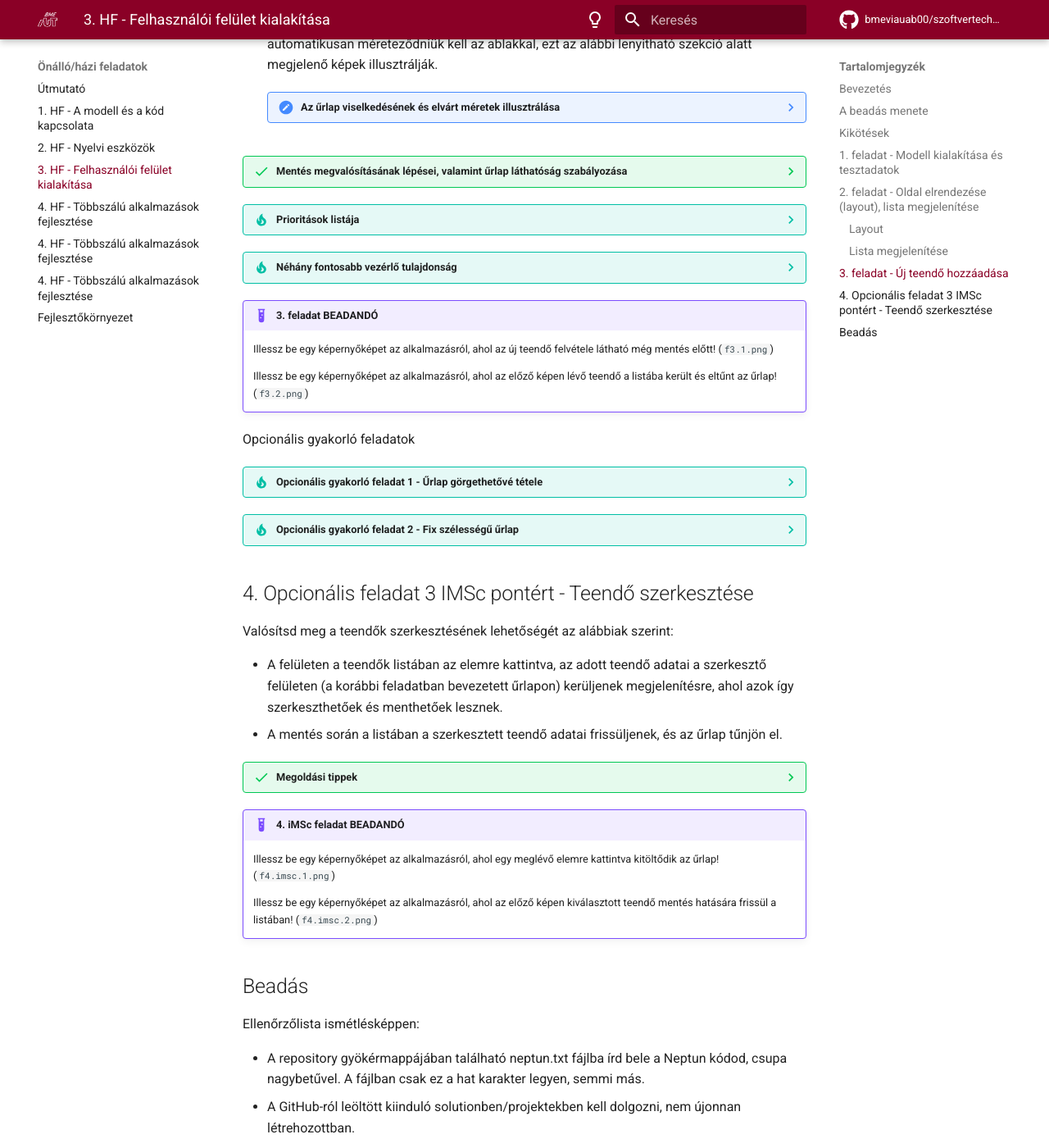
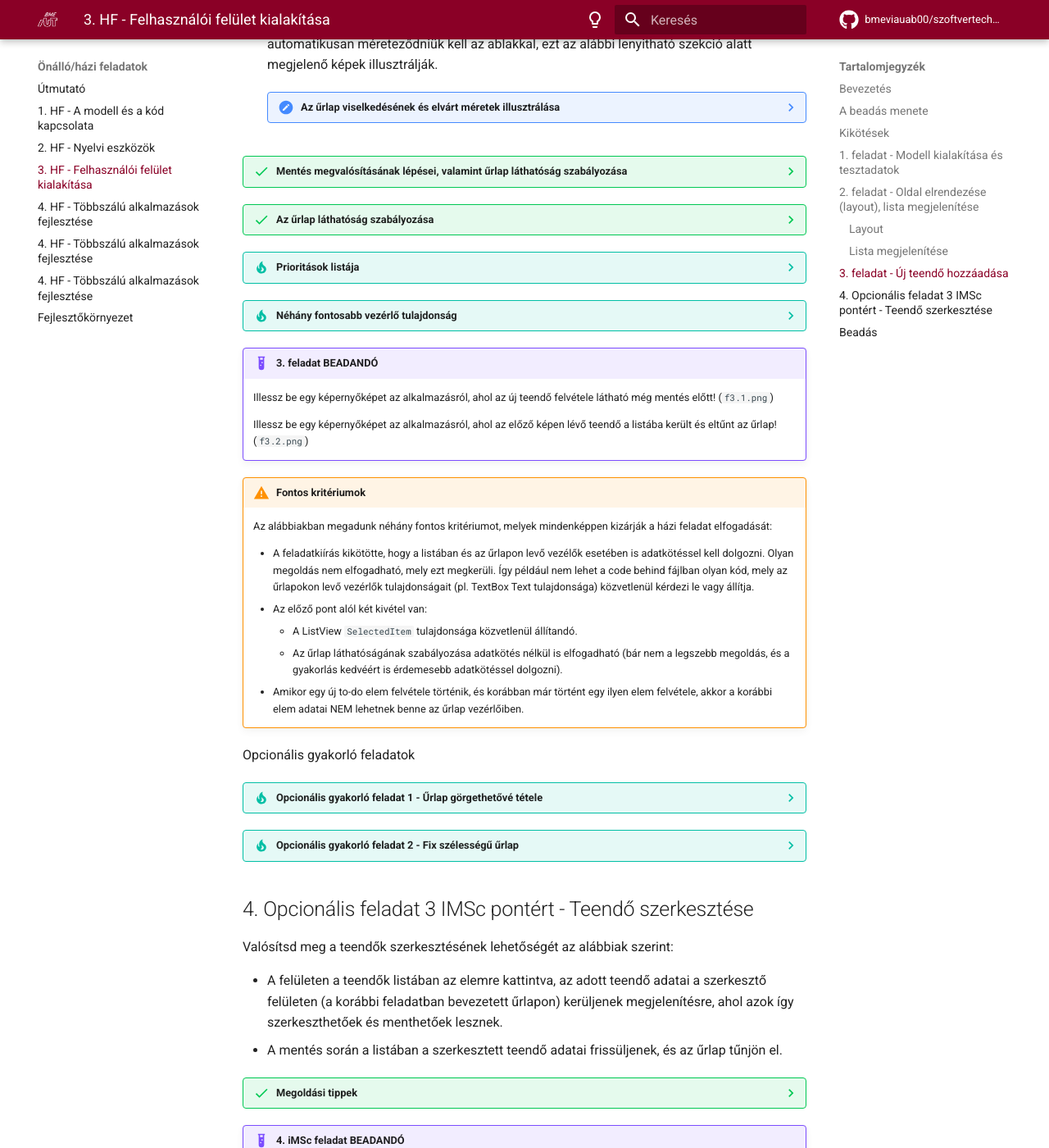
Before and after one commit to bmeviauab00/szoftvertechnikak, an MkDocs documentation site: the page built from docs/hazi/3-felhasznaloi-felulet-kialakitasa/index.md, in a window 1280 px wide and 1400 px high, scrolled down 8361 px. Shown: the whole window at 82% size. Built offline with MkDocs 1.6.1 and Material for MkDocs 9.7.7, drawn with Linux system fonts in a browser that asks for light colours; emoji names are drawn with the system emoji font; comment, search, counter and statistics services are not loaded; the version menu is left out.

Commit message:
HF3 új elem felvételének pontosítása + kritériumok

```diff
--- a/docs/hazi/3-felhasznaloi-felulet-kialakitasa/index.md
+++ b/docs/hazi/3-felhasznaloi-felulet-kialakitasa/index.md
@@ -294,25 +294,33 @@
 
 ??? success "Mentés megvalósításának lépései, valamint űrlap láthatóság szabályozása"
 
-    1. Az űrlapban lévő adatokat egy új `TodoItem` objektumba gyűjtsük össze, melynek tulajdonságait adatkötjük (két irányúan!) a felületen. Hozzunk létre egy tulajdonságot ehhez `EditedTodo` néven (kezdőértéke legyen null).
-    2. A _Hozzáadás_ gombra kattintva legyen példányosítva az `EditedTodo`.
-    3. A mentés során a `Todos` listához adjuk hozzá a szerkesztett teendő objektumot. Gondoljunk arra, hogy az adatkötéseknek frissülniük kell a felületen a lista tartalmának változása során (ehhez az adataink tárolásán kell változtatni).
-    4. A mentés során az `EditedTodo` property-t nullozzuk ki.
-    5. Ha a fentieknek megfelelően dolgoztunk, az űrlapunk pontosan akkor kell látható legyen, amikor az `EditedTodo` értéke nem null (gondoljuk át, hogy valóban így van). Erre építve több megoldást is kidolgozhatunk. A legegyszerűbb a klasszikus `x:Bind` tulajdonság alapú adatkötés alkalmazása:
-        1. Vezessünk be egy új tulajdonságot a `MainPage` osztályunkban (pl. `IsFormVisible` néven, bool típussal).
-        2. Ez pontosan akkor legyen igaz, amikor az `EditedTodo` nem null. Ennek a karbantartása a mi feladatunk, pl. az `EditedTodo` setterében.
-        3. Ezt a tulajdonságot lehet adatkötni az űrlapunkat reprezentáló konténer láthatóságához (`Visibility` tulajdonság). Igaz, hogy a típusuk nem egyezik, de WinUI alatt van automatikus konverzió a `bool` és `Visibility` típusok között.
-        4. Gondoljunk arra is, hogy amikor a forrás tulajdonság (`IsFormVisible`) változik, a hozzá kötött cél tulajdonságot (vezérlő láthatóság) esetünkben mindig frissíteni kell. Mire van ehhez szükség? (Tipp: a **tulajdonságot közvetlenül tartalmazó osztálynak** - gondoljuk át, esetünkben ez melyik osztály - egy megfelelő interfészt meg kell valósítania stb.)
+    1. Az űrlapban lévő adatokat egy új `TodoItem` objektumba gyűjtsük össze, melynek tulajdonságait adatkötjük (két irányúan!) a felületen. Vezessünk be egy tulajdonságot ehhez `EditedTodo` néven. Ettől a ponttól kezdve két megközelítéssel dolgozhatunk:
+        1. Az EditedTodo alapesetben null. Amikor a felhasználó új to-do elem felvételét kezdeményezi, akkor hozzuk létre az új EditedTodo objektumot, mely az adott új elem adatait tárolja. Mentéskor ezt az objektumot tesszük bele a listába. Így minden új elem felvételekor az EditedTodo egy új objektumra hivatkozik.
+        2. Egy közös EditedTodo objektumot használunk minden to-do elem felvételekor. Ezt már az oldal létrehozáskor példányosítjuk. Amikor a felhasználó új to-do elem felvételét kezdeményezi (vagy a mentés végén), akkor gondoskodni kell az EditedTodo alapértelmezett értékekkel való feltöltéséről. Mentéskor egy másolatot kell készíteni róla és ezt kell a közös listába beletenni.
+    2. A kövezkezőkben a fenti 1. megközelítés lépéseire adunk iránymutatást, de mindenképpen érdemes először önálóan próbálkozni.
+    3. Az EditedTodo kezdőértéke legyen null, illetve a _Hozzáadás_ gombra kattintva legyen példányosítva az `EditedTodo`.
+    4. A mentés során a `Todos` listához adjuk hozzá a szerkesztett teendő objektumot. Gondoljunk arra, hogy az adatkötéseknek frissülniük kell a felületen a lista tartalmának változása során (ehhez az adataink tárolásán kell változtatni).
+    5. A mentés során az `EditedTodo` property-t nullozzuk ki. Ezt annak érdekében, tesszük, hogy a következő to-do elem felvételekor az adatkötés miatt üresek legyenek az űrlapon a vezérlők, ne a korábbi to-do elem adatai legyenek rajta. Gondoljuk át, ez elég lesz-e a megoldáshoz? Próbáljuk is ki a megoldásunkat! Amikor az `EditedTodo` tulajdonságot állítjuk, a kötött vezérlőknek frissülniük kell. Mire van ehhez szükség?
+        (Tipp: itt most nem az érdekel minket, hogy az `EditedTodo` által hivatkozott `TodoItem` tulajdonságai, pl. `Title`, `Description` változnak, hanem a `MainPage` osztály `EditedTodo` tulajdonsága változik: ennek megfelelően az `EditedTodo`-t tartalmazó osztályban kell a megfelelő interfészt megvalósítani).
+
+??? success "Az űrlap láthatóság szabályozása"
+
+    Ha a fentieknek megfelelően dolgoztunk, az űrlapunk pontosan akkor kell látható legyen, amikor az `EditedTodo` értéke nem null (gondoljuk át, hogy valóban így van). Erre építve több megoldást is kidolgozhatunk. A legegyszerűbb a klasszikus `x:Bind` tulajdonság alapú adatkötés alkalmazása:
+
+    1. Vezessünk be egy új tulajdonságot a `MainPage` osztályunkban (pl. `IsFormVisible` néven, bool típussal).
+    2. Ez pontosan akkor legyen igaz, amikor az `EditedTodo` nem null. Ennek a karbantartása a mi feladatunk, pl. az `EditedTodo` setterében.
+    3. Ezt a tulajdonságot lehet adatkötni az űrlapunkat reprezentáló konténer láthatóságához (`Visibility` tulajdonság). Igaz, hogy a típusuk nem egyezik, de WinUI alatt van automatikus konverzió a `bool` és `Visibility` típusok között.
+    4. Gondoljunk arra is, hogy amikor a forrás tulajdonság (`IsFormVisible`) változik, a hozzá kötött cél tulajdonságot (vezérlő láthatóság) esetünkben mindig frissíteni kell. Mire van ehhez szükség? (Tipp: a **tulajdonságot közvetlenül tartalmazó osztálynak** - gondoljuk át, esetünkben ez melyik osztály - egy megfelelő interfészt meg kell valósítania stb.)
 
     ??? "Alternatív lehetőségek a megoldásra"
 
         Egyéb alternatívák alkalmazása is lehetséges (csak érdekességképpen, de ne ezeket alkalmazzuk a megoldás során):
 
-        5. Függvény alapú adatkötés megvalósítása, de esetünkben ez körülményesebb lenne.
+        1. Függvény alapú adatkötés megvalósítása, de esetünkben ez körülményesebb lenne.
             * A `x:Bind` alapon kötött függvénynek a megjelenítés és elrejtéshez az `EditedTodo` property `null` vagy nem `null` értékét kell konvertálni `Visibility`-re.
             * Az adatkötés során a `FallbackValue='Collapsed'` beállítást is használnunk kell, mert sajnos az `x:Bind` alapértelmezetten nem hívja meg a függvényt, ha az érték `null`.
             * A kötött függvénynek paraméterben meg kell adni azt a tulajdonságot, melynek változása esetén az adatkötést frissíteni kell, illetve a tulajdonságra vonatkozó változásértesítést itt is meg kell valósítani.
-        6. Konverter alkalmazása.
+        2. Konverter alkalmazása.
 
 ??? tip "Prioritások listája"
     A `ComboBox`-ban a `Priority` felsorolt típus értékeit jelenítsük meg. Ehhez használhatjuk a `Enum.GetValues` függvényt, amihez készítsünk egy tulajdonságot a `MainPage.xaml.cs`-ben.
@@ -337,6 +345,15 @@
     Illessz be egy képernyőképet az alkalmazásról, ahol az új teendő felvétele látható még mentés előtt! (`f3.1.png`)
 
     Illessz be egy képernyőképet az alkalmazásról, ahol az előző képen lévő teendő a listába került és eltűnt az űrlap! (`f3.2.png`)
+
+!!! warning "Fontos kritériumok"
+    Az alábbiakban megadunk néhány fontos kritériumot, melyek mindenképpen kizárják a házi feladat elfogadását:
+
+    * A feladatkiírás kikötötte, hogy a listában és az űrlapon levő vezélők esetében is adatkötéssel kell dolgozni. Olyan megoldás nem elfogadható, mely ezt megkerüli. Így például nem lehet a code behind fájlban olyan kód, mely az űrlapokon levő vezérlők tulajdonságait (pl. TextBox Text tulajdonsága) közvetlenül kérdezi le vagy állítja.
+    * Az előző pont alól két kivétel van:
+        * A ListView `SelectedItem` tulajdonsága közvetlenül állítandó.
+        * Az űrlap láthatóságának szabályozása adatkötés nélkül is elfogadható (bár nem a legszebb megoldás, és a gyakorlás kedvéért is érdemesebb adatkötéssel dolgozni).
+    * Amikor egy új to-do elem felvétele történik, és korábban már történt egy ilyen elem felvétele, akkor a korábbi elem adatai NEM lehetnek benne az űrlap vezérlőiben.
 
 Opcionális gyakorló feladatok
 
```
